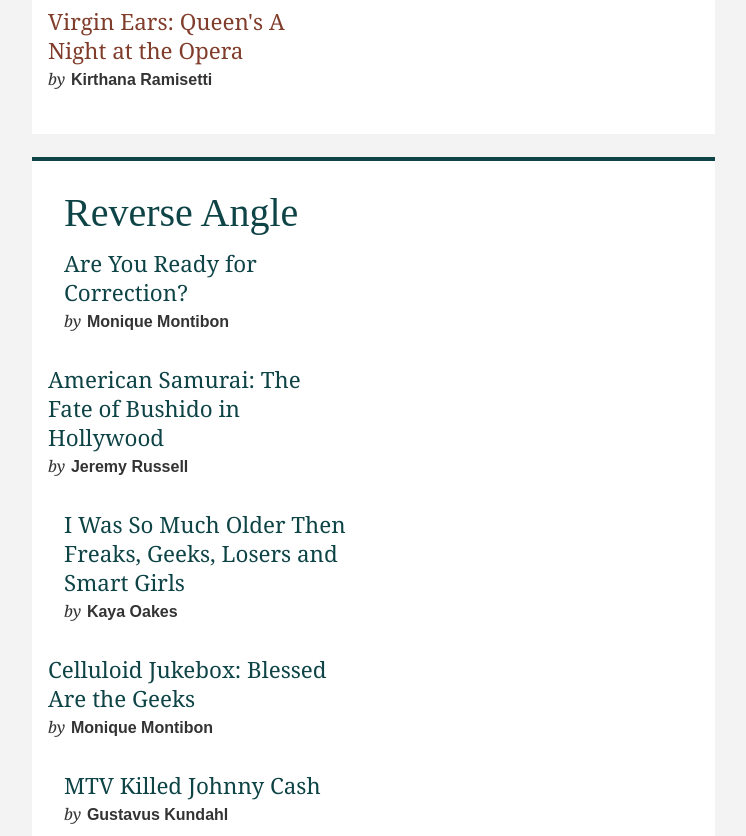
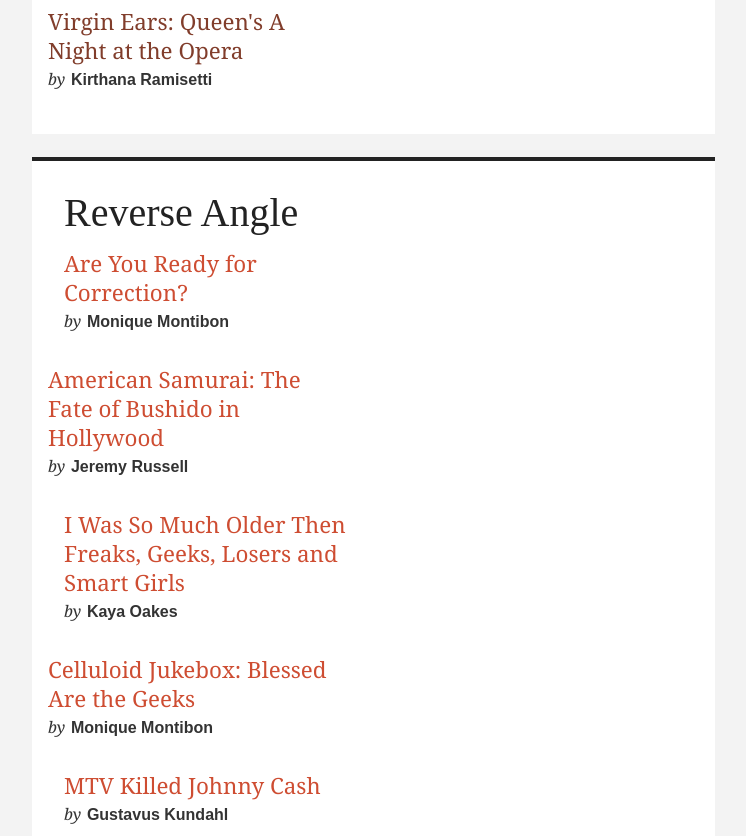
Before and after one commit to nneditch/kitchen-sink, a plain HTML site: page index.html in a window 1280 px wide. Shown: the part 1882-2718 px from the top of the page, without its empty margins (96-842 px from the left). Drawn offline with nearby package versions, Linux system fonts and the light colour scheme; some packages are replaced by stand-ins of ours; a script that the page names is missing.

Commit message:
changing to reverse angle title

```diff
--- a/css/issue.css
+++ b/css/issue.css
@@ -19,16 +19,16 @@ body#article.issue-8-louder-than-words main .page > div.site-width > section > h
 body#page.issue-2 section.issue-8-louder-than-words a:hover h1,
 body#article section.issue-8-louder-than-words a:hover h1{ color: #813d2b; }
 
-body#page.issue-2 .issue-2-community-building h3,
-body#page.issue-2 section.issue-2-community-building h1,
-body#article section.issue-2-community-building article h1,
-body#article section.issue-2-community-building article h1,
-body#article.issue-2-community-building main .page blockquote::before,
-body#article.issue-2-community-building main .page span.first-letter,
-body#article.issue-2-community-building main .page > div.site-width > section h1{ color: #0f4447; }
-
-body#page.issue-2 section.issue-2-community-building a:hover h1,
-body#article section.issue-2-community-building a:hover h1{ color: #0f4447; }
+body#page.issue-2 .issue-8-reverse-angle h3,
+body#page.issue-2 section.issue-8-reverse-angle h1,
+body#article section.issue-8-reverse-angle article h1,
+body#article section.issue-8-reverse-angle article h1,
+body#article.issue-8-reverse-angle main .page blockquote::before,
+body#article.issue-8-reverse-angle main .page span.first-letter,
+body#article.issue-8-reverse-angle main .page > div.site-width > section h1{ color: #0f4447; }
+
+body#page.issue-2 section.issue-8-reverse-angle a:hover h1,
+body#article section.issue-8-reverse-angle a:hover h1{ color: #0f4447; }
 
 body#page.issue-2 .issue-2-designing-complexity h3,
 body#page.issue-2 section.issue-2-designing-complexity h1,
@@ -45,9 +45,9 @@ body#page.issue-2 .page li.issue-8-louder-than-words,
 body#article.issue-8-louder-than-words,
 body#article.issue-8-louder-than-words .author-bio{ border-color: #813d2b; }
 
-body#page.issue-2 .page li.issue-2-community-building,
-body#article.issue-2-community-building,
-body#article.issue-2-community-building .author-bio{ border-color: #0f4447; }
+body#page.issue-2 .page li.issue-8-reverse-angle,
+body#article.issue-8-reverse-angle,
+body#article.issue-8-reverse-angle .author-bio{ border-color: #0f4447; }
 
 body#page.issue-2 .page li.issue-2-designing-complexity,
 body#article.issue-2-designing-complexity,
```
Also changed, not shown: images/rafolio.png (added).
